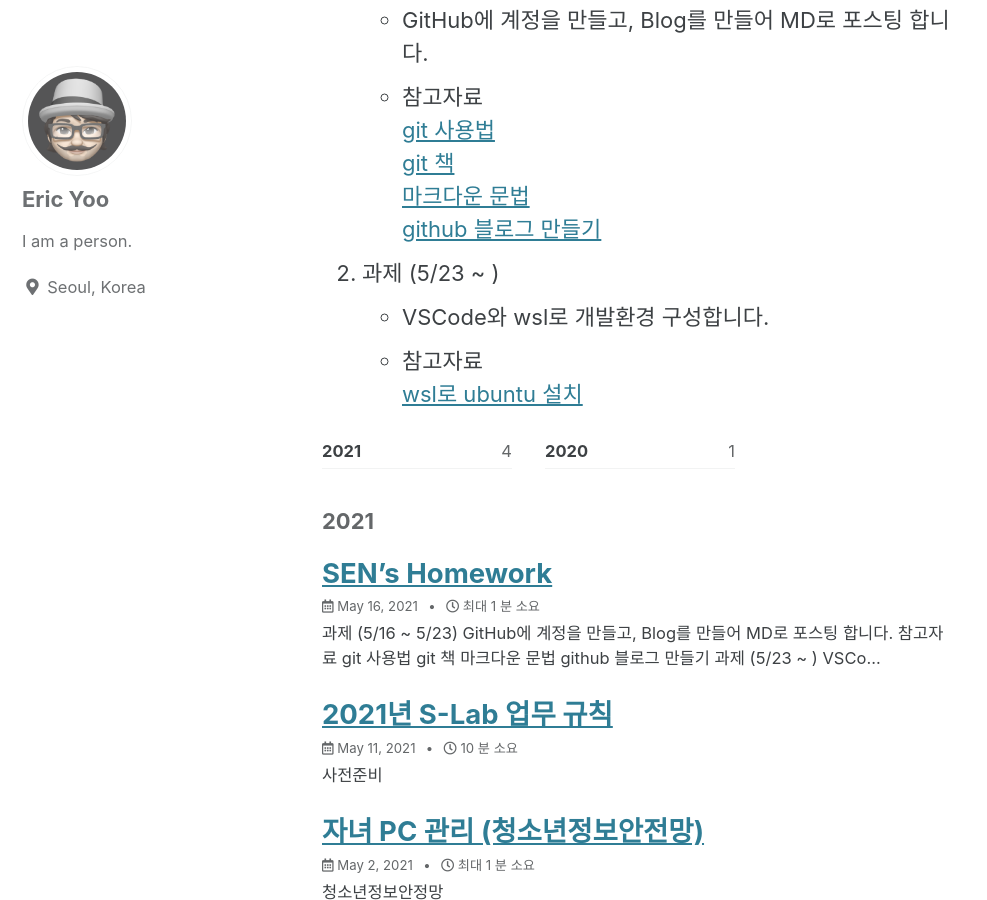
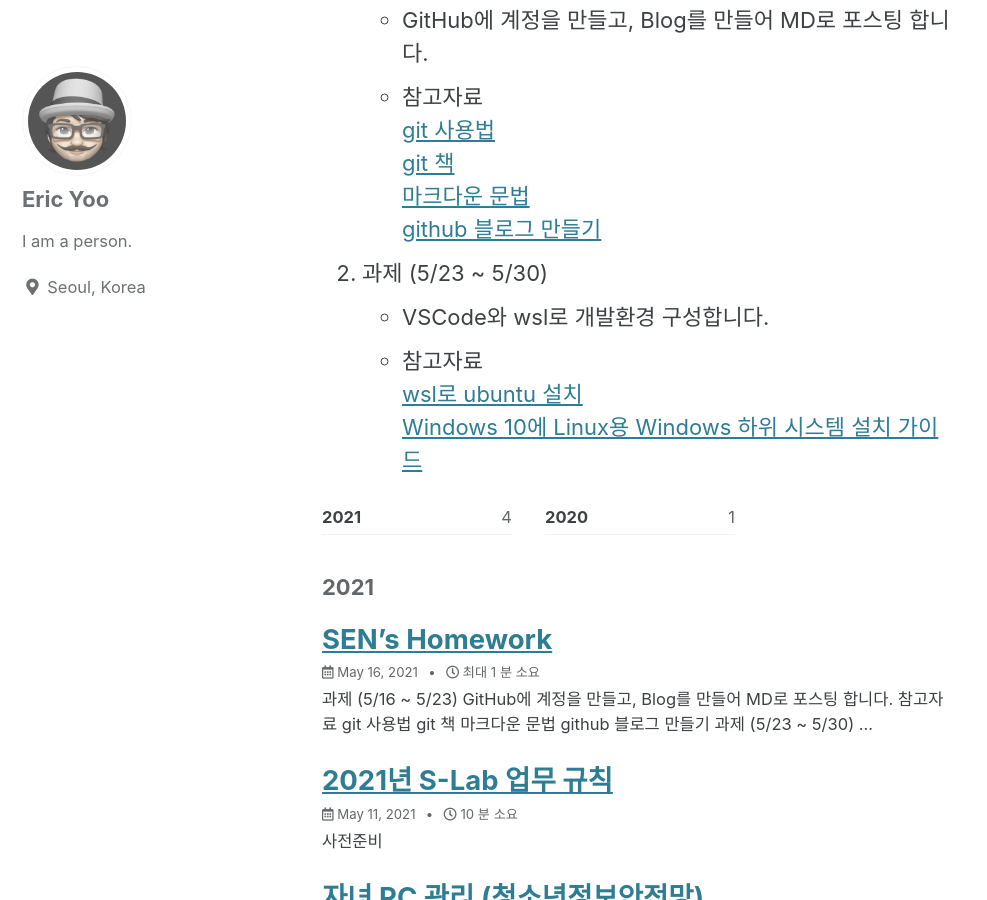
Before and after one commit to yoosungung/yoosungung.github.io, a Jekyll site: the page built from _posts/2021-05-16-SENsHomework.md, in a window 1280 px wide and 900 px high, scrolled down 207 px. Shown: the whole window, without its empty margins (0-987 px from the left). Built offline with Jekyll 4.4.1, drawn with Linux system fonts in a browser that asks for light colours; cached includes are drawn as plain includes.

Commit message:
Update 2021-05-16-SENsHomework.md

```diff
--- a/_posts/2021-05-16-SENsHomework.md
+++ b/_posts/2021-05-16-SENsHomework.md
@@ -12,7 +12,8 @@ tags: [git, wsl2, markdown]
    [git 책](http://git-scm.com/book/ko/v2)
    [마크다운 문법](https://gist.github.com/ihoneymon/652be052a0727ad59601)
    [github 블로그 만들기](https://velog.io/@shg4821/%EA%B9%83%ED%97%88%EB%B8%8C-%EB%B8%94%EB%A1%9C%EA%B7%B8-%EB%A7%8C%EB%93%A4%EA%B8%B0-1)
-2. 과제 (5/23 ~ )
+2. 과제 (5/23 ~ 5/30)
  - VSCode와 wsl로 개발환경 구성합니다.
  - 참고자료
    [wsl로 ubuntu 설치](https://www.youtube.com/watch?v=Y_6PGpcvYW8&list=PLb9aAqiVOvUUx2JxfTaw10VycL7keumX-&index=2)
+   [Windows 10에 Linux용 Windows 하위 시스템 설치 가이드](https://docs.microsoft.com/ko-kr/windows/wsl/install-win10)
```
